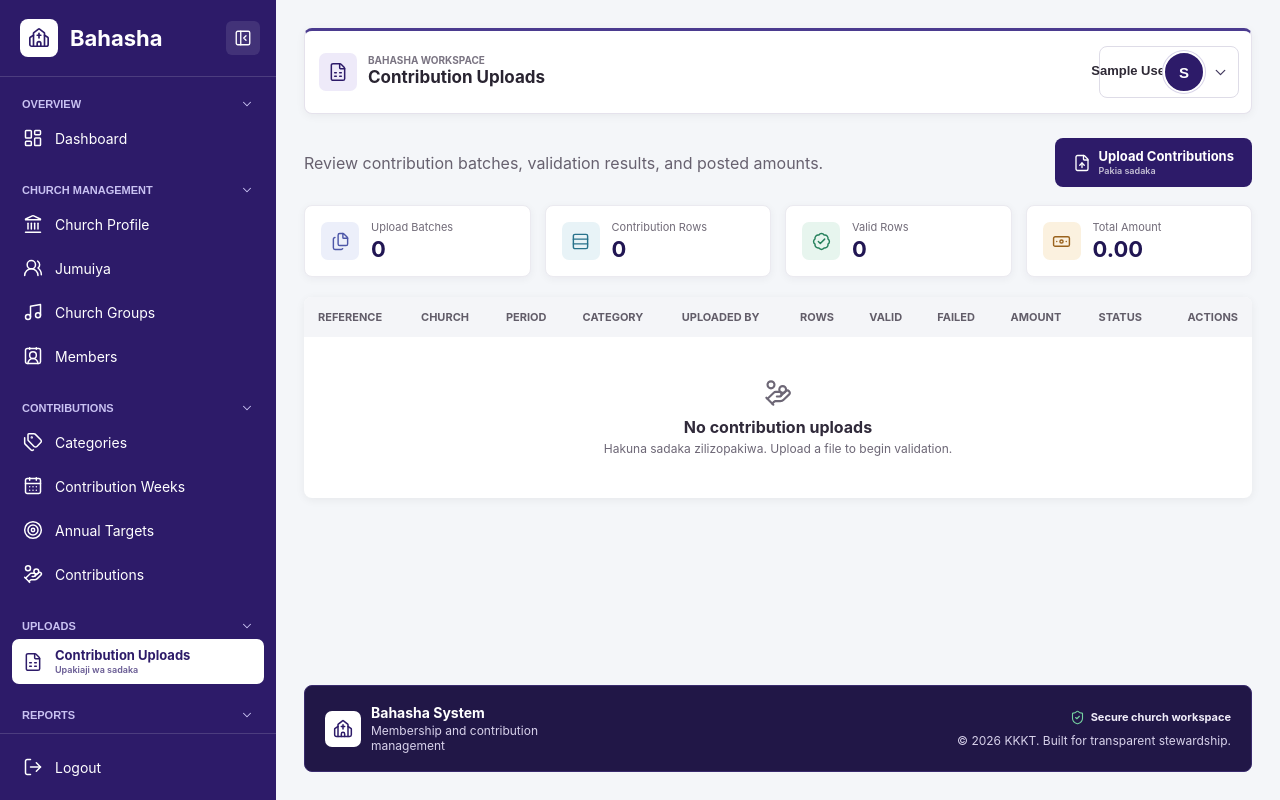
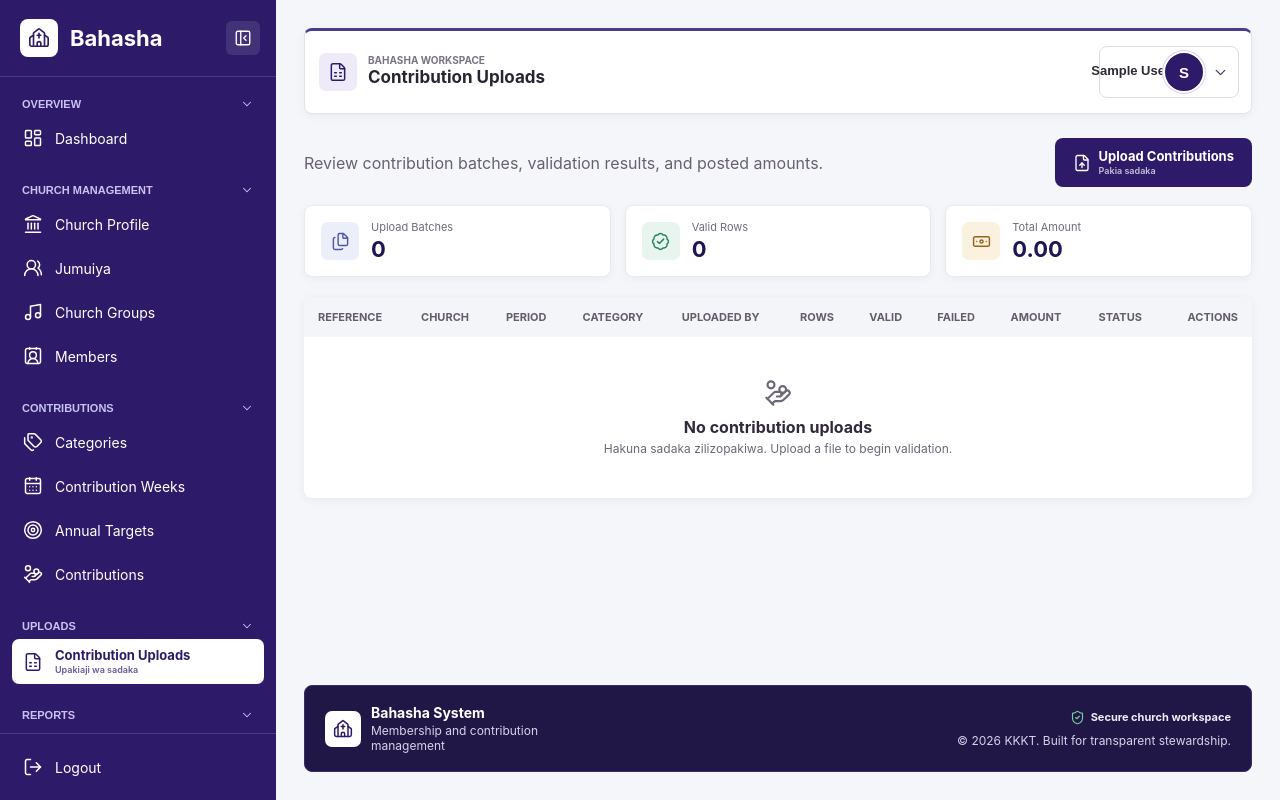
Before and after one commit to Oswaldgerald/bahasha-web, a Django app: page /web/excel-uploads/ in a window 1280 px wide. Run offline with Django 5.2, Linux system fonts and the light colour scheme; the visitor is signed in with stand-in values (Sample User, id 1); data comes from the database, SQL or seed files in the repository; data that the repository does not hold is empty; parts of the project's set-up code (start-up, migrations or seed data) failed here and were passed over.

Commit message:
Simplify contribution upload summary

```diff
--- a/excel_uploads/views.py
+++ b/excel_uploads/views.py
@@ -70,7 +70,6 @@ def excel_upload_list(request):
 
     summary = uploads.aggregate(
         total=Count("id"),
-        rows=Sum("total_rows", default=0),
         valid=Sum("valid_rows", default=0),
         amount=Sum("total_amount", default=0),
     )
--- a/static/css/contribution-uploads.css
+++ b/static/css/contribution-uploads.css
@@ -21,7 +21,7 @@
 .upload-summary {
     display: grid;
     gap: 14px;
-    grid-template-columns: repeat(4, minmax(0, 1fr));
+    grid-template-columns: repeat(3, minmax(0, 1fr));
     margin-bottom: 18px;
 }
 
@@ -53,7 +53,6 @@
     width: 19px;
 }
 
-.summary-rows { background: #e8f3f7; color: #28728b; }
 .summary-valid { background: #e7f5ee; color: #25805b; }
 .summary-amount { background: #fbf1df; color: #9a631d; }
 
--- a/templates/excel_uploads/list.html
+++ b/templates/excel_uploads/list.html
@@ -16,10 +16,6 @@
     <div class="upload-summary-item">
         <span class="upload-summary-icon"><i data-lucide="files" aria-hidden="true"></i></span>
         <span><small>Upload Batches</small><strong>{{ summary.total }}</strong></span>
-    </div>
-    <div class="upload-summary-item">
-        <span class="upload-summary-icon summary-rows"><i data-lucide="rows-3" aria-hidden="true"></i></span>
-        <span><small>Contribution Rows</small><strong>{{ summary.rows }}</strong></span>
     </div>
     <div class="upload-summary-item">
         <span class="upload-summary-icon summary-valid"><i data-lucide="badge-check" aria-hidden="true"></i></span>
```
